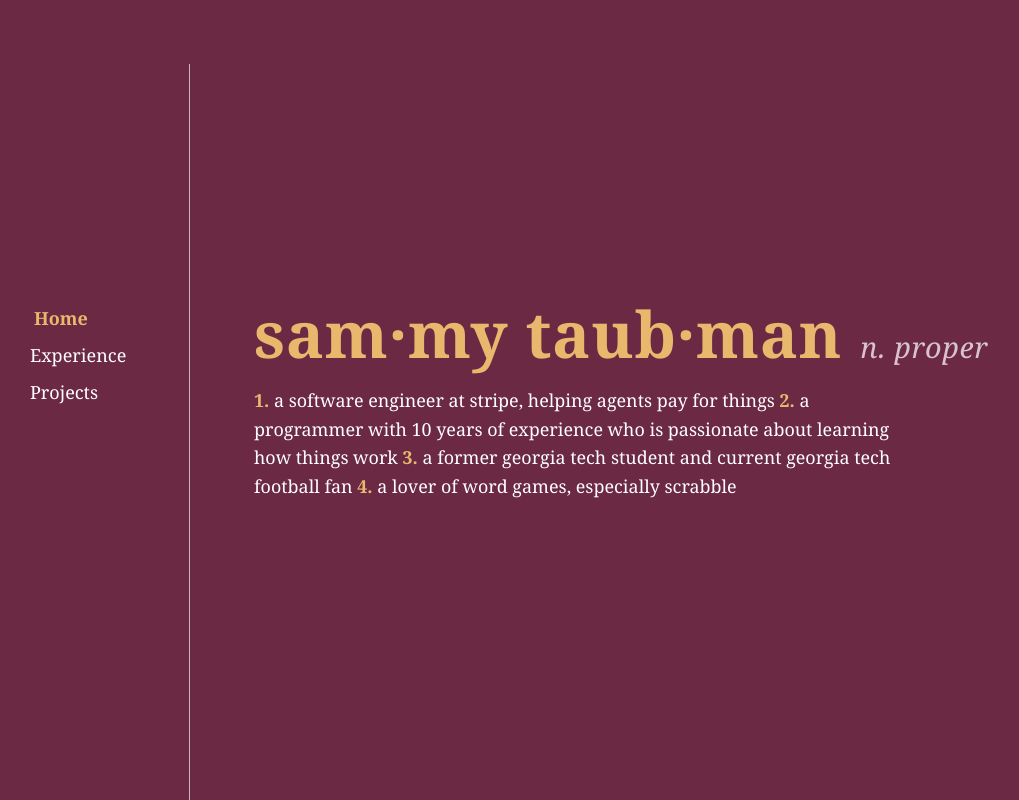
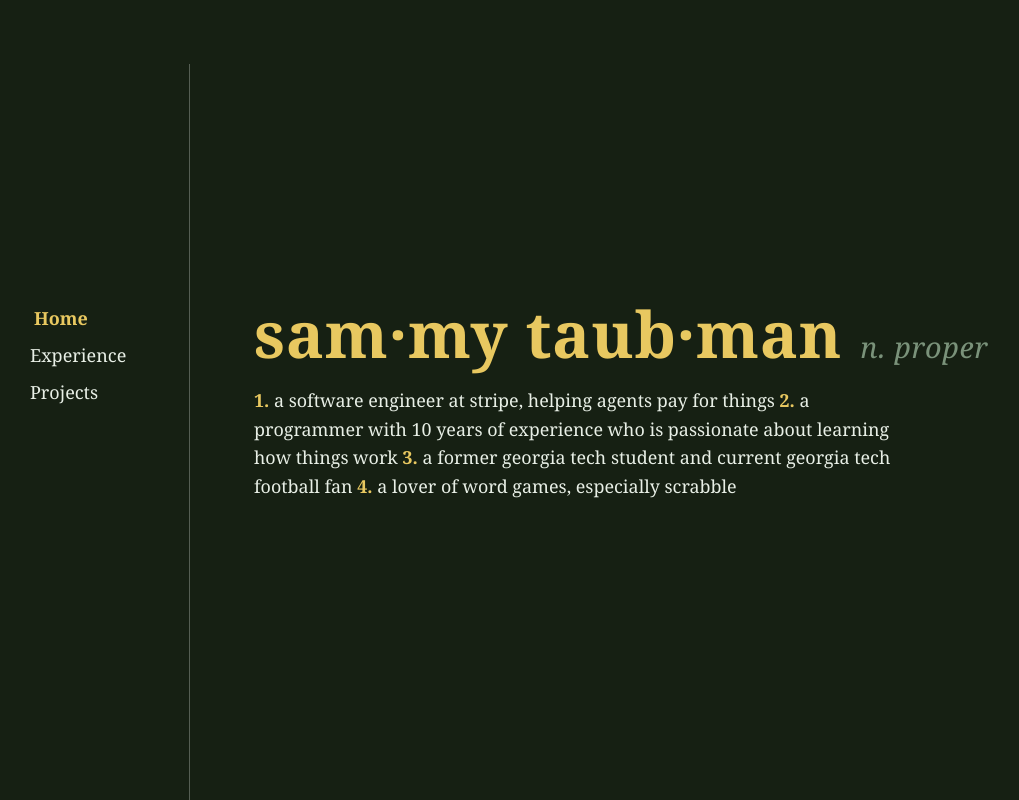
Before and after one commit to VirtualMe64/my-site, a React (Vite) app: page / in a window 1280 px wide. Shown: the top 800 px of the page, without its empty margins (2-1021 px from the left). Built offline with nearby package versions, Linux system fonts and the light colour scheme; a web font is replaced by a local one.

Commit message:
switch to forest green theme

```diff
--- a/src/styles/theme.css
+++ b/src/styles/theme.css
@@ -8,11 +8,11 @@
 
 :root {
   /* ---- color ---- */
-  --color-bg: #6b2944;          /* deep wine background */
-  --color-text: #ffffff;        /* primary text */
-  --color-text-muted: #d9c2cb;  /* inactive nav links */
-  --color-rule: rgba(255, 255, 255, 0.65); /* the vertical divider line */
-  --color-accent: #e8b86d;       /* warm gold
+  --color-bg: #162013;          /* deep forest green */
+  --color-text: #e8efe6;        /* light sage white */
+  --color-text-muted: #7a927a;  /* muted sage */
+  --color-rule: rgba(232, 239, 230, 0.3);
+  --color-accent: #e8c860;      /* warm yellow-gold */
   /* ---- type ---- */
   --font-serif: 'Hanuman', Georgia, 'Times New Roman', serif;
 
```
